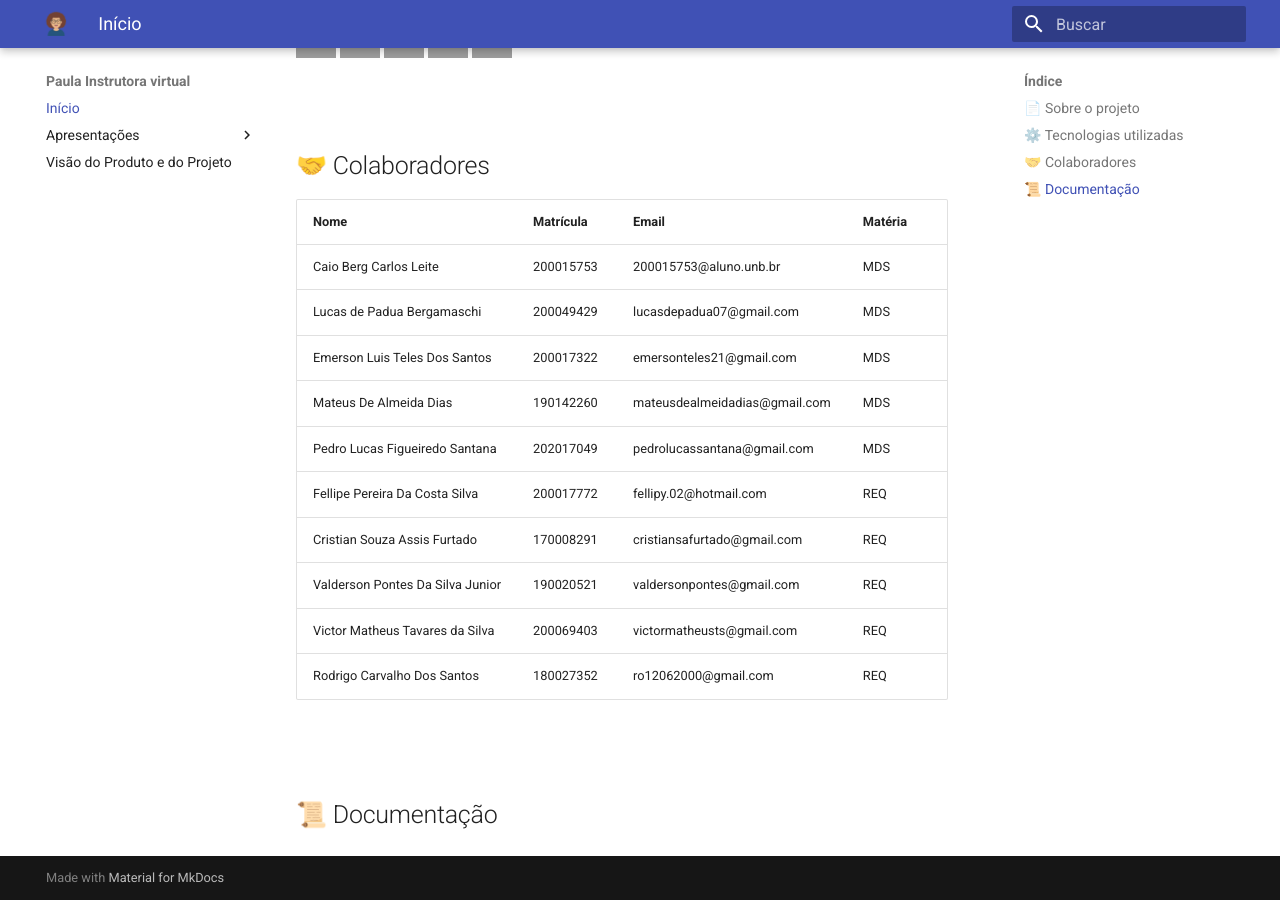
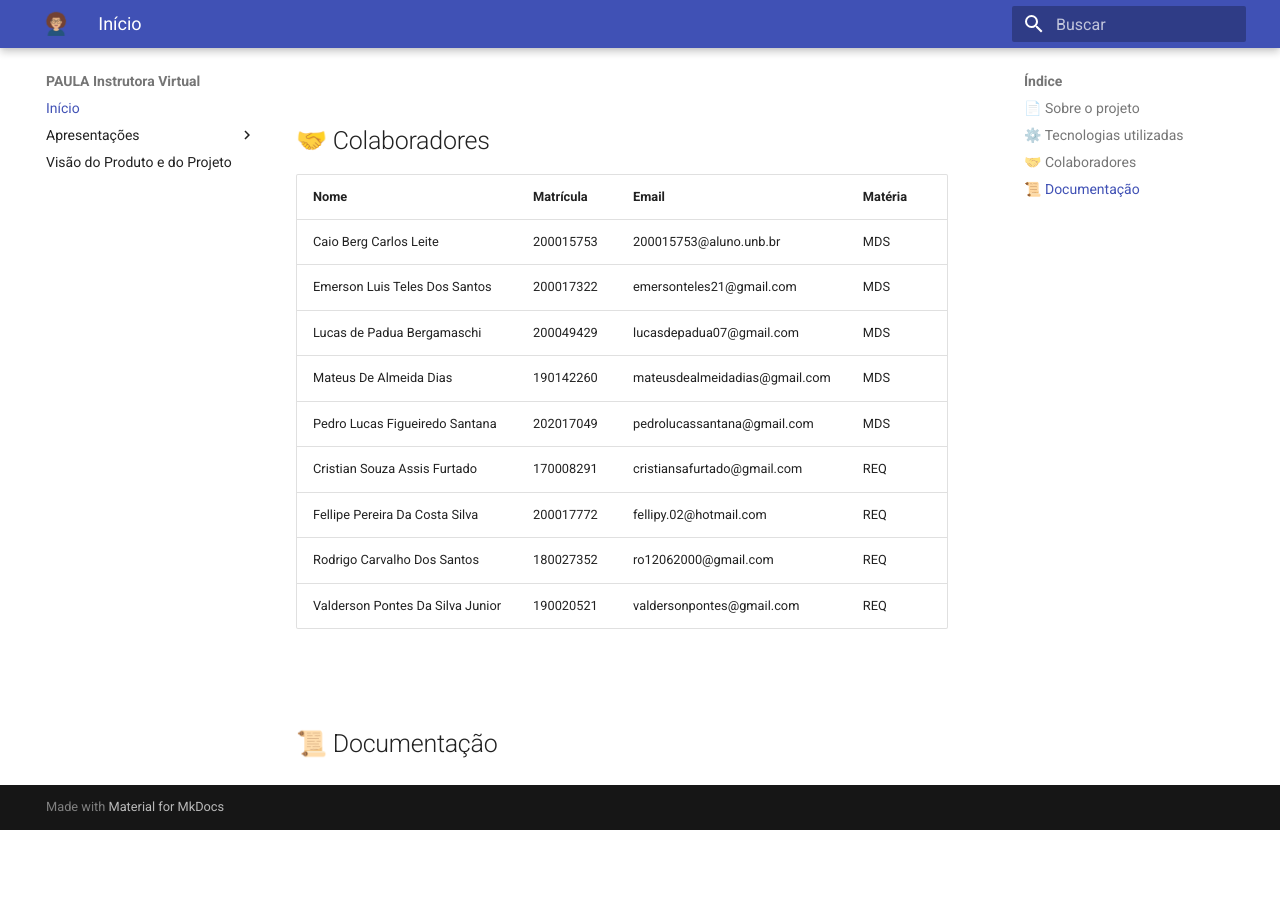
Before and after one commit to mdsreq-fga-unb/2022.1-Paula-Instrutora-Virtual, an MkDocs documentation site: the page built from docs/index.md, in a window 1280 px wide and 900 px high, scrolled down 939 px. Built offline with MkDocs 1.6.1 and Material for MkDocs 9.7.7, drawn with Linux system fonts in a browser that asks for light colours; after the commit the page ends 1769 px from its top, so only the background shows below that; some of the changed text lies outside the part shown; grey boxes are pictures that could not be loaded.

```diff
--- a/docs/index.md
+++ b/docs/index.md
@@ -1,7 +1,7 @@
 # Sobre o Projeto
 
 <div align="center">
-   <h1> 2022-1- Paula Instrutora Virtual </h1>
+   <h1> 2022-1- PAULA Instrutora Virtual </h1>
 </div>
 
 <br/>
@@ -18,8 +18,7 @@ As tecnologias foram determinadas de acordo com a necessidade das atividades a s
 
 | Frontend | Backend |
 | :------- | :-----: |
-| Flutter  | Django  |
-|          |  MySQL  |
+| Flutter  | Django<br>MySQL |
 
 <br>
 <p align="left">
@@ -37,15 +36,14 @@ As tecnologias foram determinadas de acordo com a necessidade das atividades a s
 | Nome                             | Matrícula | Email                         | Matéria |
 | -------------------------------- | --------- | ----------------------------- | ------- |
 | Caio Berg Carlos Leite           | 200015753 | 200015753@aluno.unb.br        | MDS     |
+| Emerson Luis Teles Dos Santos    | 200017322 | emersonteles21@gmail.com      | MDS     |
 | Lucas de Padua Bergamaschi       | 200049429 | lucasdepadua07@gmail.com      | MDS     |
-| Emerson Luis Teles Dos Santos    | 200017322 | emersonteles21@gmail.com      | MDS     |
 | Mateus De Almeida Dias           | 190142260 | mateusdealmeidadias@gmail.com | MDS     |
 | Pedro Lucas Figueiredo Santana   | 202017049 | pedrolucassantana@gmail.com   | MDS     |
+| Cristian Souza Assis Furtado     | 170008291 | cristiansafurtado@gmail.com   | REQ     |
 | Fellipe Pereira Da Costa Silva   | 200017772 | fellipy.02@hotmail.com        | REQ     |
-| Cristian Souza Assis Furtado     | 170008291 | cristiansafurtado@gmail.com   | REQ     |
+| Rodrigo Carvalho Dos Santos      | 180027352 | ro12062000@gmail.com          | REQ     |
 | Valderson Pontes Da Silva Junior | 190020521 | valdersonpontes@gmail.com     | REQ     |
-| Victor Matheus Tavares da Silva  | 200069403 | victormatheusts@gmail.com     | REQ     |
-| Rodrigo Carvalho Dos Santos      | 180027352 | ro12062000@gmail.com          | REQ     |
 
 <br/>
 
--- a/mkdocs.yml
+++ b/mkdocs.yml
@@ -1,4 +1,4 @@
-site_name: Paula Instrutora virtual
+site_name: PAULA Instrutora Virtual
 
 theme:
   name: material
```
Also changed, not shown: docs/visaoProdutoProjeto.md (+35 -25 lines).
